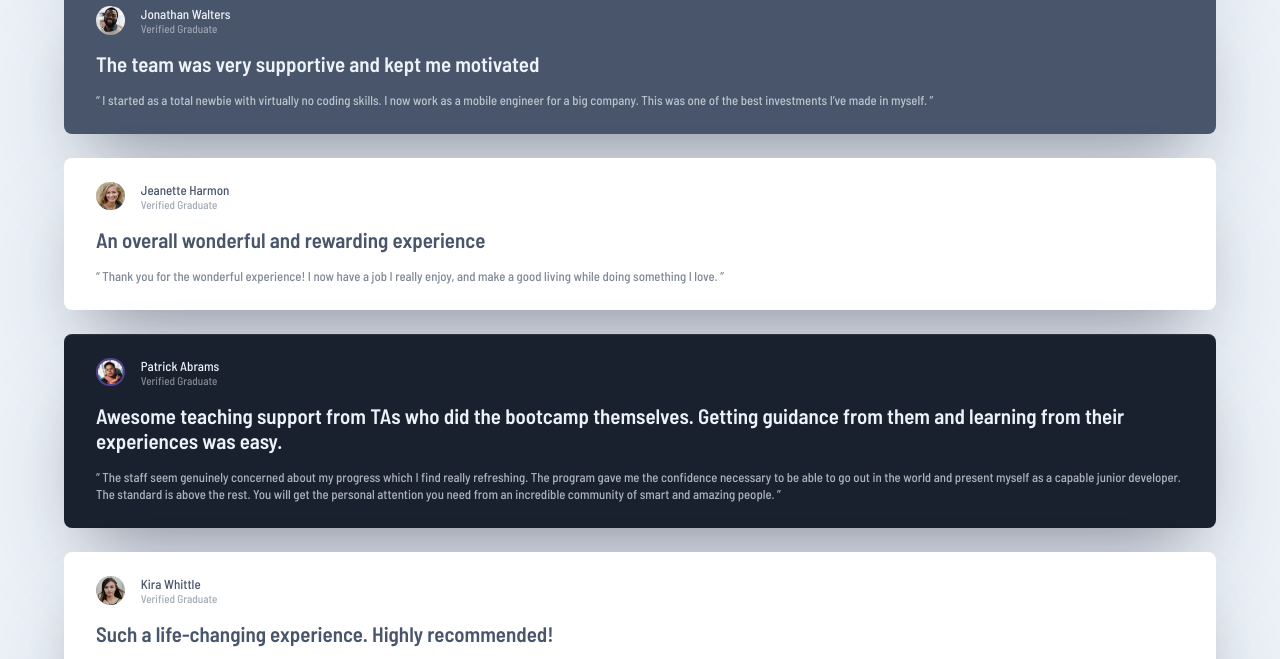
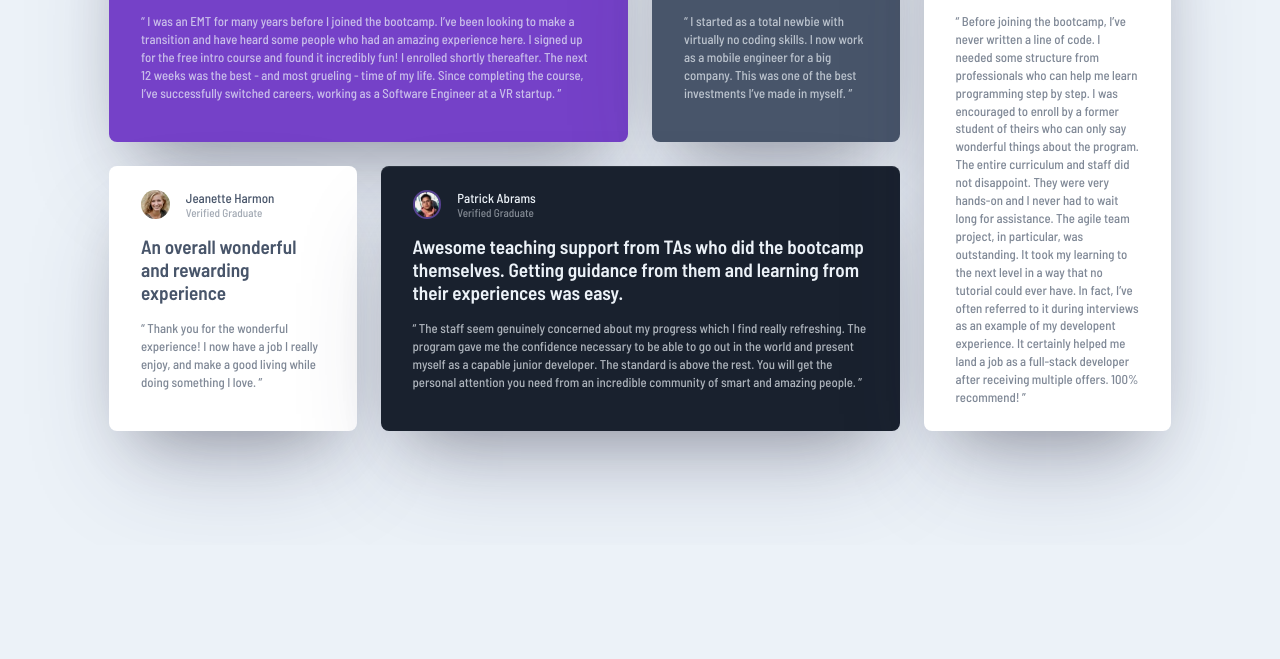
Before and after one commit to serhii-bielik/fm-testimonials-grid-section-main, a plain HTML site: page index.html in a window 1280 px wide. Shown: the part 255-914 px from the top of the page. After the commit the page ends 800 px from the top, so only its background shows below. Drawn offline with Linux system fonts and the light colour scheme.

Commit message:
add grid layouts

```diff
--- a/index.html
+++ b/index.html
@@ -10,7 +10,7 @@
       href="./images/favicon-32x32.png"
     />
     <title>Frontend Mentor | [Challenge Name Here]</title>
-    <link rel="stylesheet" href="style.css" />
+    <link rel="stylesheet" href="./style.css" />
   </head>
   <body>
     <main class="container">
--- a/style.css
+++ b/style.css
@@ -10,9 +10,8 @@
 
 :root {
   --clr-violet: rgba(117, 65, 200, 1);
-  --clr-online: #564190;
+  --clr-online: rgba(86, 65, 144, 1);
   --clr-blackish-blue: rgba(25, 33, 46, 1);
-  --clr-light-gray: rgba(207, 207, 207, 1);
 
   --clr-grayish-blue: rgba(72, 85, 106, 1);
   --clr-grayish-blue-50: rgba(72, 85, 106, 0.5);
@@ -30,19 +29,46 @@ body {
   font-size: 13px;
   color: var(--clr-grayish-blue);
   background-color: var(--clr-light-grayish-blue);
+  display: flex;
+  justify-content: center;
+  align-items: center;
+  min-height: 100vh;
 }
 
 .container {
-  display: flex;
-  flex-direction: column;
-  justify-content: center;
-  align-items: center;
+  display: grid;
+  max-width: 1110px;
+  grid-auto-columns: 1fr;
+  grid-template-areas:
+      "daniel"
+      "jonathan"
+      "jeanette"
+      "patrick"
+      "kira";
   gap: 1.5rem;
+  padding: 1.5rem;
+  justify-items: center;
+}
+
+.content:nth-child(1) {
+  grid-area: daniel;
+}
+.content:nth-child(2) {
+  grid-area: jonathan;
+}
+.content:nth-child(3) {
+  grid-area: jeanette;
+}
+.content:nth-child(4) {
+  grid-area: patrick;
+}
+.content:nth-child(5) {
+  grid-area: kira;
 }
 
 .content {
-  min-width: 320px;
-  width: 90%;
+  min-width: 200px;
+  width: 100%;
   padding: 1.5rem 2rem;
   border-radius: 0.5rem;
   background-color: var(--clr-white);
@@ -101,7 +127,7 @@ body {
 }
 
 .content__user-highlight {
-  font-size: 1.31rem;
+  font-size: 1.2rem;
   font-weight: 600;
   margin-bottom: 1rem;
 }
@@ -110,3 +136,23 @@ body {
   font-size: 0.8rem;
   line-height: 1.4;
 }
+
+@media (min-width: 600px) {
+  .container {
+    grid-template-areas:
+      "daniel daniel"
+      "jeanette kira"
+      "jonathan kira"
+      "patrick patrick";
+      justify-content: stretch;
+  }
+}
+
+@media (min-width: 800px) {
+  .container {
+    grid-template-areas:
+      "daniel daniel jonathan kira"
+      "jeanette patrick patrick kira";
+      justify-content: stretch;
+  }
+}
```
